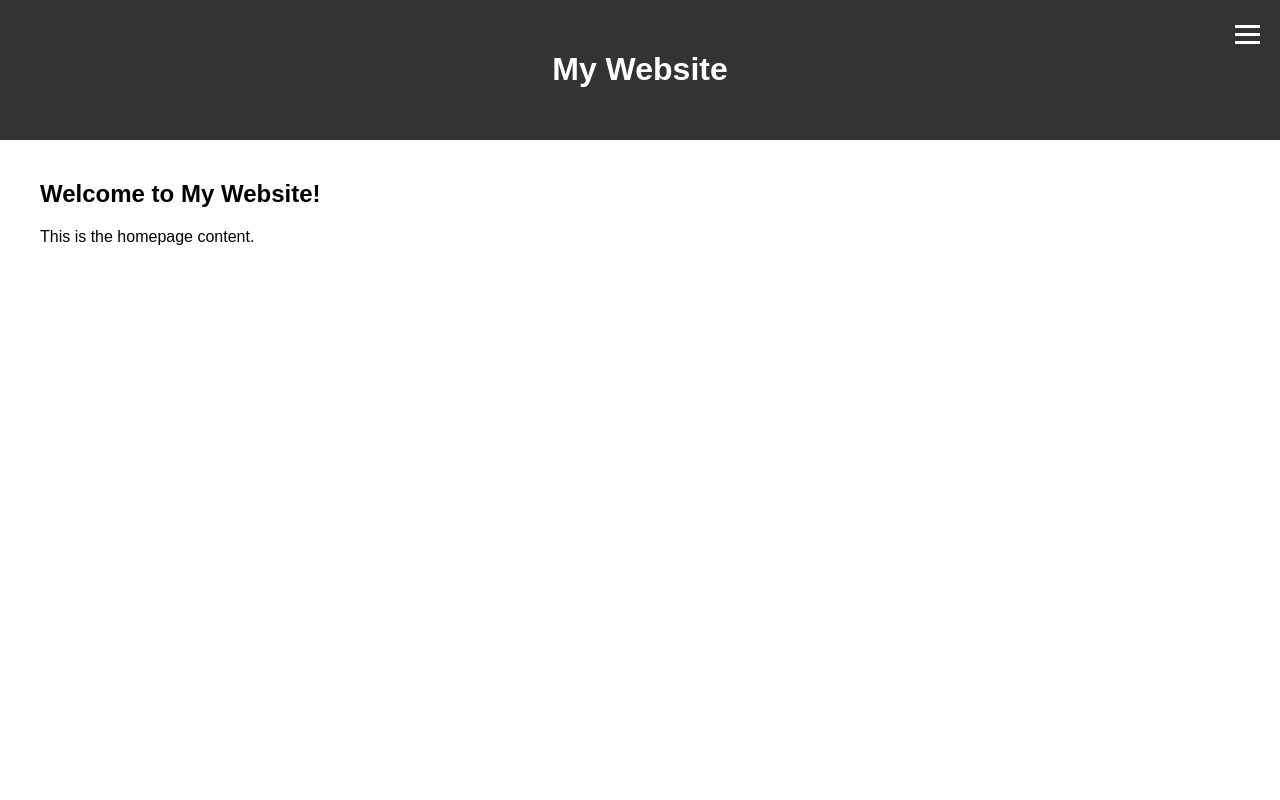
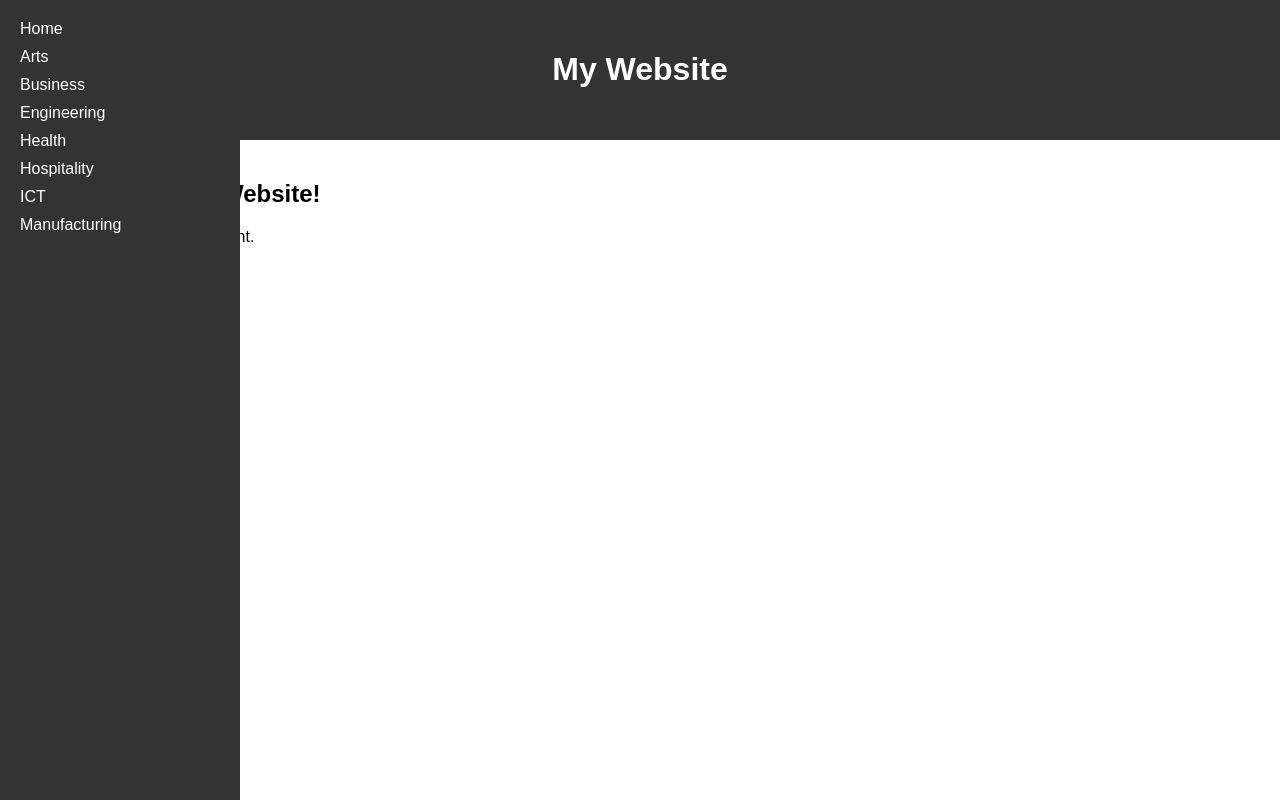
Before and after one commit to owenleonardd/CTEWebsite, a plain HTML site: page index.html in a window 1280 px wide. Drawn offline with Linux system fonts and the light colour scheme.

Commit message:
Subpages set up and Nav bar moved

```diff
--- a/index.html
+++ b/index.html
@@ -18,20 +18,19 @@
                 <div class="bar"></div>
                 <div class="bar"></div>
             </div>
-
         </div>
     </header>
 
-    <nav>
+    <nav class="side-nav">
         <ul>
             <li><a href="#">Home</a></li>
-            <li><a href="#">Subpage 1</a></li>
-            <li><a href="#">Subpage 2</a></li>
-            <li><a href="#">Subpage 3</a></li>
-            <li><a href="#">Subpage 4</a></li>
-            <li><a href="#">Subpage 5</a></li>
-            <li><a href="#">Subpage 6</a></li>
-            <li><a href="#">Subpage 7</a></li>
+            <li><a href="subpages/arts.html">Arts</a></li>
+            <li><a href="subpages/business.html">Business</a></li>
+            <li><a href="subpages/engineering.html">Engineering</a></li>
+            <li><a href="subpages/health.html">Health</a></li>
+            <li><a href="subpages/hospitality.html">Hospitality</a></li>
+            <li><a href="subpages/ict.html">ICT</a></li>
+            <li><a href="subpages/manufacturing.html">Manufacturing</a></li>
         </ul>
     </nav>
 
--- a/style.css
+++ b/style.css
@@ -17,46 +17,48 @@ header {
     text-align: center;
 }
 
-nav {
-    display: none;
+.side-nav {
     position: fixed;
+    left: 0;
     top: 0;
-    right: 0;
-    background-color: #f9f9f9;
+    background-color: #333;
+    color: #fff;
+    width: 200px; /* Adjust width as needed */
+    height: 100%; /* Extend to full height */
     padding: 20px;
-    z-index: 1000;
-    box-shadow: 0 0 10px rgba(0, 0, 0, 0.1); /* Add shadow for depth */
 }
 
-nav ul {
+.side-nav ul {
     list-style-type: none;
     padding: 0;
     margin: 0;
 }
 
-nav ul li {
-    padding: 10px 0;
-    text-align: center;
+.side-nav ul li {
+    margin-bottom: 10px;
 }
 
-nav ul li a {
+.side-nav ul li a {
     text-decoration: none;
-    color: #333;
-    display: block;
-    transition: color 0.3s ease; /* Smooth color transition */
+    color: #fff;
 }
 
-nav ul li a:hover {
-    color: #666; /* Change color on hover */
+.side-nav ul li a:hover {
+    color: #ccc;
 }
 
 .menu-icon {
-    position: fixed;
-    top: 20px; /* Adjust as needed */
-    right: 20px; /* Adjust as needed */
+    display: none;
+}
+
+@media (max-width: 768px) {
+    .side-nav {
+        display: none;
+    }
+
+    .menu-icon {
         display: block;
         cursor: pointer;
-    z-index: 1001; /* Ensure it's above other elements */
     }
 
     .menu-icon .bar {
@@ -65,3 +67,8 @@ nav ul li a:hover {
         margin: 5px auto;
         background-color: #fff;
     }
+
+    .menu-open .side-nav {
+        display: block;
+    }
+}
```
Also changed, not shown: subpages/arts.html (added), subpages/business.html (added), subpages/engineering.html (added), subpages/health.html (added), subpages/hospitality.html (added), subpages/ict.html (added), subpages/manufacturing.html (added). Lines whose indentation alone changed are shown as unchanged.
